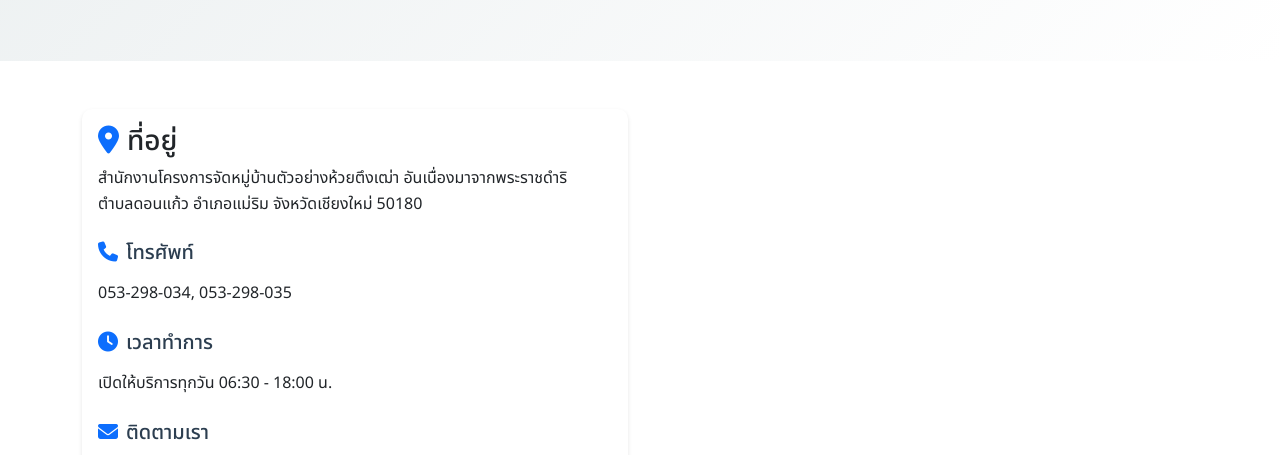
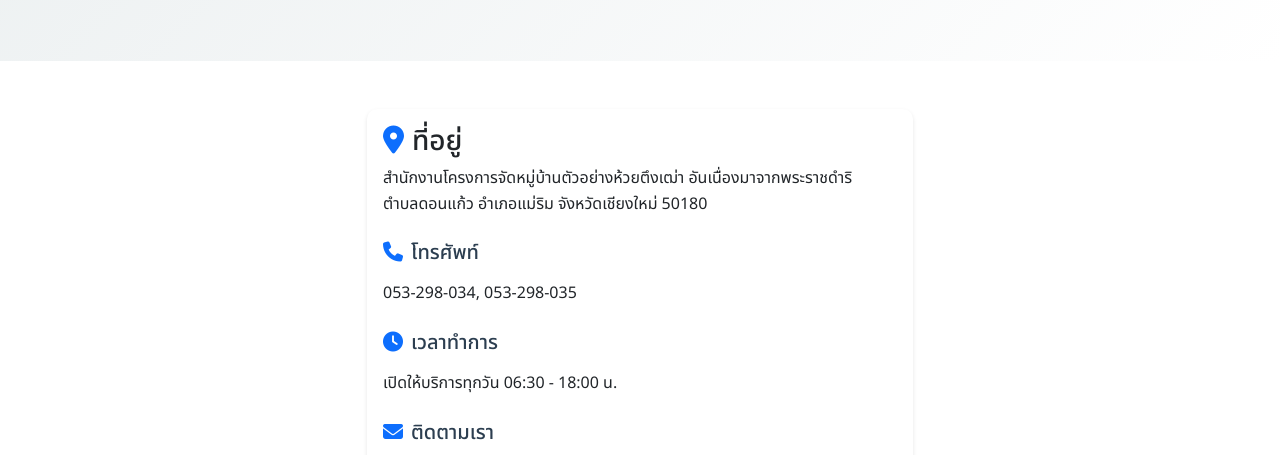
Before and after one commit to thanapon1406/final-project-frontend, a website: page page-contact.html in a window 1280 px wide. Shown: the part 238-693 px from the top of the page. Drawn offline with nearby package versions, Linux system fonts and the light colour scheme; no server answers.

Commit message:
fixed layout

```diff
--- a/page-contact.html
+++ b/page-contact.html
@@ -51,7 +51,7 @@
         <section class="py-5">
             <div class="container">
                 <div class="row g-4">
-                    <div class="col-lg-6">
+                    <div class="col-lg-6 offset-lg-3">
                         <div class="card h-100">
                             <div class="card-body" id="contact-info">
                                 <!-- Contact info will be loaded from JSON -->
```
